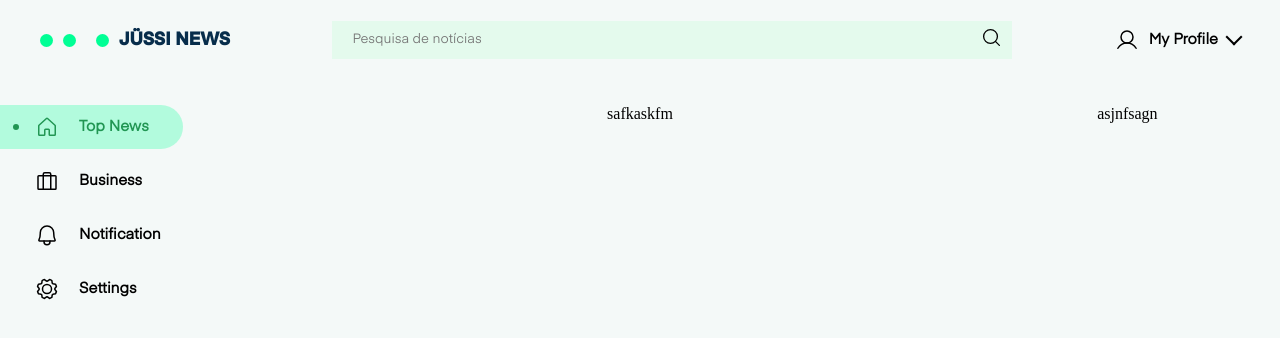
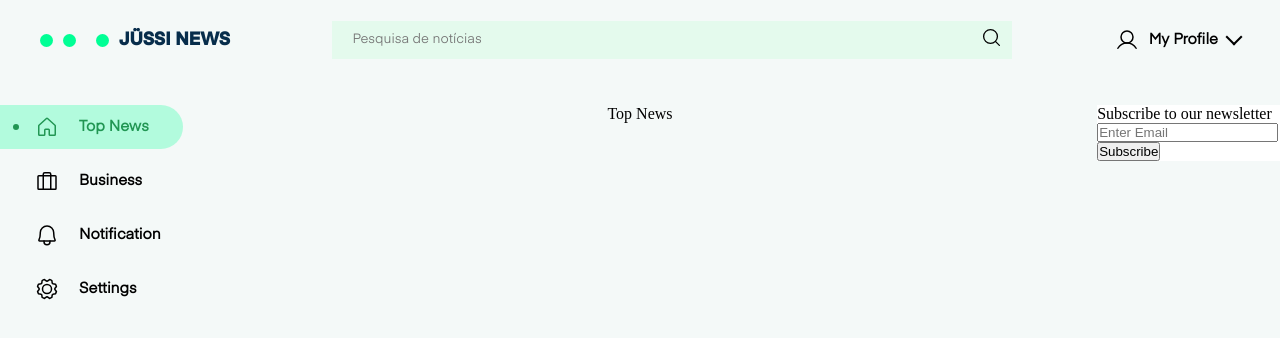
Before and after one commit to LipeMachado/jussiNews, a React (Vite) app: page / in a window 1280 px wide. Shown: the top 338 px of the page. Built offline with nearby package versions, Linux system fonts and the light colour scheme.

Commit message:
Add Aside and Main

```diff
--- /dev/null
+++ b/src/Components/SubscribeNewsletter/index.jsx
@@ -0,0 +1,14 @@
+import React from 'react';
+import {
+    NewsletterContainerDiv
+} from './style.jsx';
+
+export function SubscribeNewsletter() {
+    return (
+        <NewsletterContainerDiv>
+            <span>Subscribe to our newsletter</span>
+            <input placeholder="Enter Email" />
+            <button>Subscribe</button>
+        </NewsletterContainerDiv>
+    );
+}
--- /dev/null
+++ b/src/Components/SubscribeNewsletter/style.jsx
@@ -0,0 +1,5 @@
+import styled from 'styled-components';
+
+export const NewsletterContainerDiv = styled.div`
+    background-color: var(--white);
+`;
--- a/src/Pages/MenuPage/index.jsx
+++ b/src/Pages/MenuPage/index.jsx
@@ -1,10 +1,13 @@
 import React from 'react';
 import {
-    MainContainerSection
+    MainContainerSection,
+    Aside
 } from './style.jsx';
 
 import { Header } from '../../Sections/MenuPageSections/Header/'
 import { Nav } from '../../Sections/MenuPageSections/Nav/'
+import { TopNews } from '../../Sections/MenuPageSections/TopNews/'
+import { SubscribeNewsletter } from '../../Components/SubscribeNewsletter/'
 
 export function InitialPage() {
     return (
@@ -12,12 +15,10 @@ export function InitialPage() {
             <Header />
             <MainContainerSection>
                 <Nav />
-                <div style={{ display: 'flex', justifyContent: 'center'}}>
-                    safkaskfm
-                </div>
-                <div>
-                    asjnfsagn
-                </div>
+                <TopNews />
+                <Aside>
+                    <SubscribeNewsletter />
+                </Aside>
             </MainContainerSection>
         </>
     )
--- a/src/Pages/MenuPage/style.jsx
+++ b/src/Pages/MenuPage/style.jsx
@@ -6,3 +6,7 @@ export const MainContainerSection = styled.section`
     grid-template-rows: auto;
     margin-top: 25px;
 `;
+
+export const Aside = styled.aside`
+
+`;
--- /dev/null
+++ b/src/Sections/MenuPageSections/TopNews/index.jsx
@@ -0,0 +1,12 @@
+import React from 'react';
+import {
+    TopNewsContainerSection
+} from './style.jsx';
+
+export function TopNews() {
+    return (
+        <TopNewsContainerSection>
+            Top News
+        </TopNewsContainerSection>
+    );
+}
--- /dev/null
+++ b/src/Sections/MenuPageSections/TopNews/style.jsx
@@ -0,0 +1,6 @@
+import styled from 'styled-components';
+
+export const TopNewsContainerSection = styled.section`
+    display: flex;
+    justify-content: center;
+`;
--- a/src/styledGlobal.jsx
+++ b/src/styledGlobal.jsx
@@ -15,6 +15,7 @@ export const GlobalStyle = createGlobalStyle`
     }
 
     :root {
+        --white: #ffffff;
         --background-website: #F4F9F8;
         --blue-opacity: #2ff8681d;
         --green: #00FF95;
```
